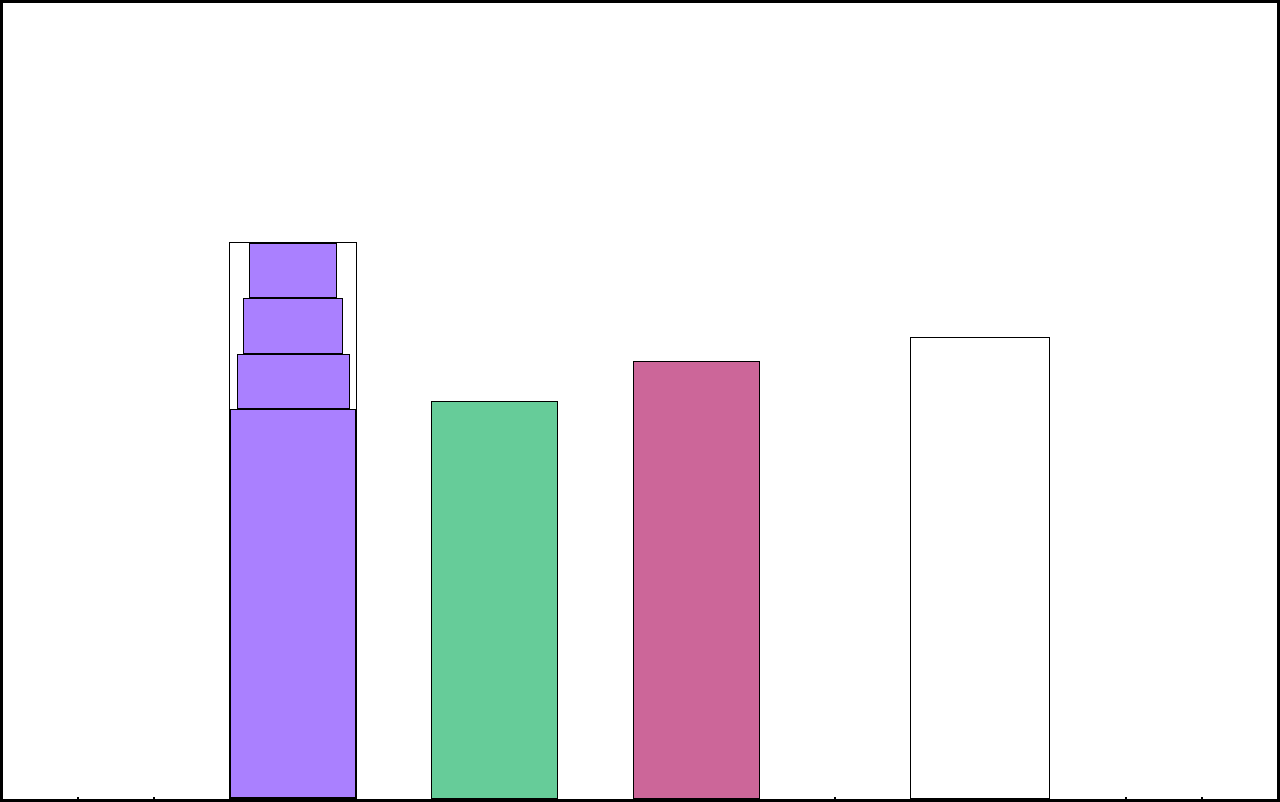
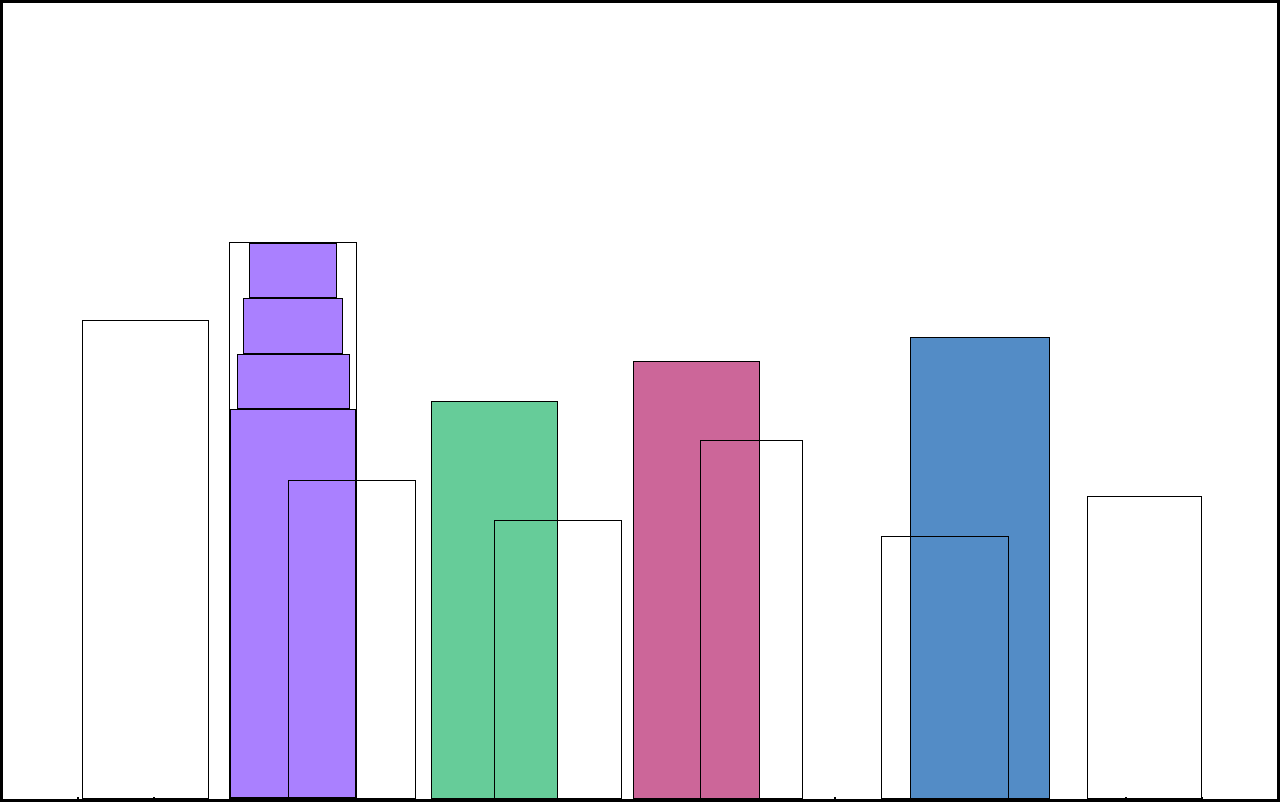
Before and after one commit to Manglam11/city_skyline, a plain HTML site: page index.html in a window 1280 px wide. Drawn offline with Linux system fonts and the light colour scheme.

Commit message:
something done.

```diff
--- a/index.html
+++ b/index.html
@@ -23,5 +23,14 @@
       <div></div>
       <div></div>
     </div>
+
+    <div class="foreground-buildings">
+      <div class="fb1"></div>
+      <div class="fb2"></div>
+      <div class="fb3"></div>
+      <div class="fb4"></div>
+      <div class="fb5"></div>
+      <div class="fb6"></div>
+    </div>
   </body>
 </html>
--- a/styles.css
+++ b/styles.css
@@ -71,4 +71,45 @@ body {
 .bb4 {
     width: 11%;
     height: 58%;
+    background-color: var(--building-color4);
 }
+
+.foreground-buildings {
+    width: 100%;
+    height: 100%;
+    position: absolute;
+    top: 0;
+    display: flex;
+    align-items: flex-end;
+    justify-content: space-evenly;
+}
+
+.fb1 {
+    width: 10%;
+    height: 60%;
+}
+
+.fb2 {
+    width: 10%;
+    height: 40%;
+}
+
+.fb3 {
+    width: 10%;
+    height: 35%;
+}
+
+.fb4 {
+    width: 8%;
+    height: 45%;
+}
+
+.fb5 {
+    width: 10%;
+    height: 33%;
+}
+
+.fb6 {
+    width: 9%;
+    height: 38%;
+}
```
